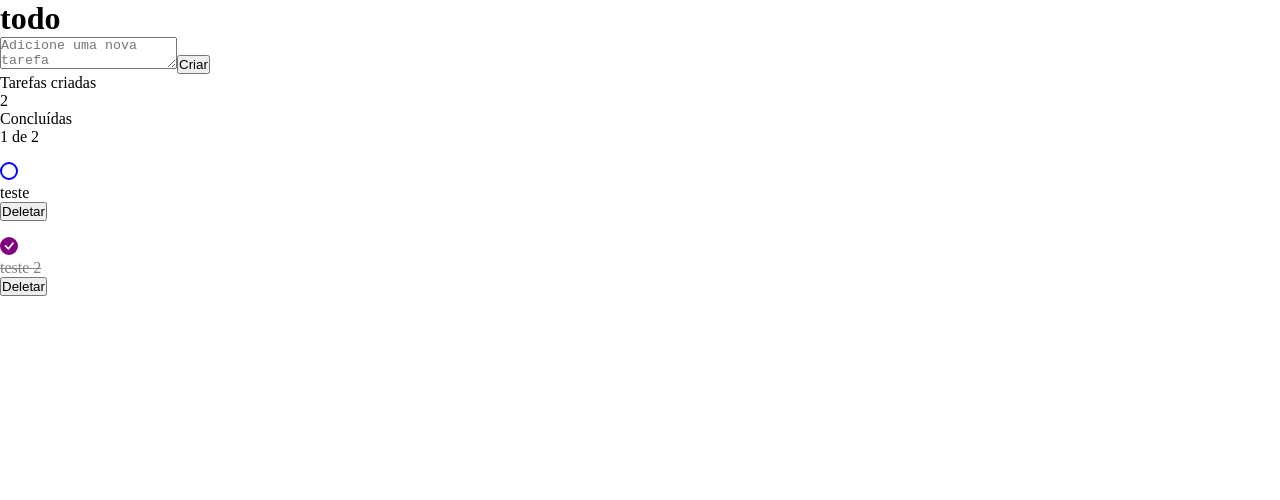
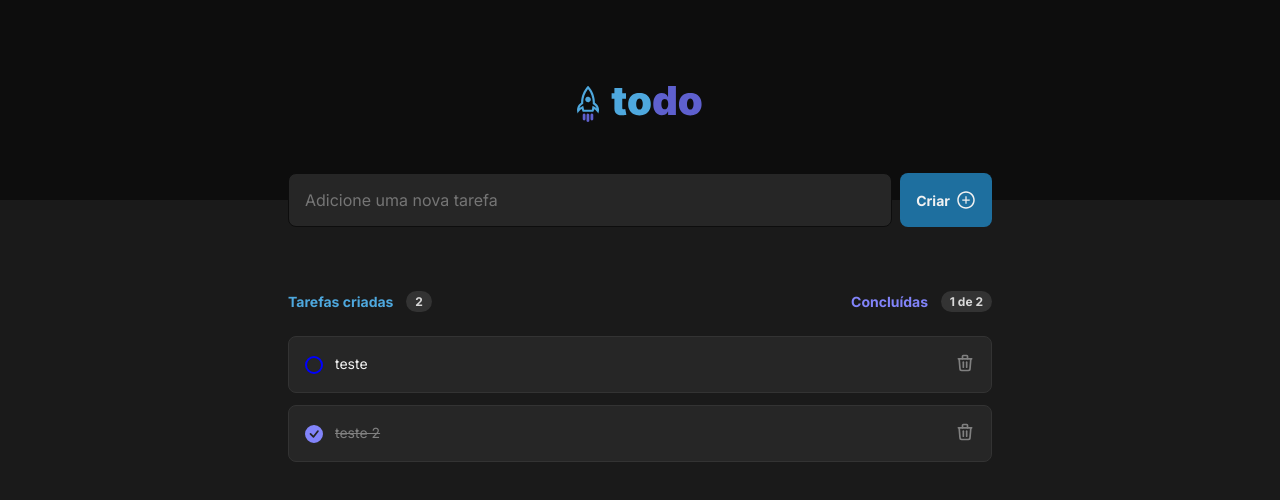
Before and after one commit to luccacodes/desafio-01-todolist, a React (Vite) app: page / in a window 1280 px wide. Shown: the top 500 px of the page. Built offline with nearby package versions, Linux system fonts and the light colour scheme.

Commit message:
[wip] Add styles

```diff
--- a/index.html
+++ b/index.html
@@ -2,7 +2,13 @@
 <html lang="en">
   <head>
     <meta charset="UTF-8" />
+
+    <link rel="preconnect" href="https://fonts.googleapis.com">
+    <link rel="preconnect" href="https://fonts.gstatic.com" crossorigin>
+
     <link rel="icon" type="image/svg+xml" href="/vite.svg" />
+
+    <link href="https://fonts.googleapis.com/css2?family=Inter:wght@400;700&display=swap" rel="stylesheet">
     <meta name="viewport" content="width=device-width, initial-scale=1.0" />
     <title>Vite + React + TS</title>
   </head>
--- a/src/App.tsx
+++ b/src/App.tsx
@@ -2,8 +2,7 @@ import { useState } from 'react';
 import { v4 as uuidv4 } from 'uuid';
 
 import { TaskList } from './components/TaskList';
-import './global.css';
-
+import { Header } from './components/Header';
 export interface ITask {
   id: string;
   title: string;
@@ -56,7 +55,7 @@ function App() {
 
   return (
     <>
-    <h1>todo</h1>
+    <Header />
     <TaskList
       tasks={tasks}
       onAddTask={addTask}
--- /dev/null
+++ b/src/components/Header.module.css
@@ -0,0 +1,8 @@
+.header {
+  background: var(--gray-700);
+  display: flex;
+  align-items: center;
+  justify-content: center;
+  height: 12.5rem;
+  position: relative;
+}
--- /dev/null
+++ b/src/components/Header.tsx
@@ -0,0 +1,10 @@
+import styles from "./Header.module.css";
+import todoLogo from "../assets/todoLogo.svg"
+
+export function Header() {
+  return (
+    <header className={styles.header}>
+      <img src={todoLogo} />
+    </header>
+  )
+}
--- a/src/components/Task.module.css
+++ b/src/components/Task.module.css
@@ -1,3 +1,27 @@
+.task {
+  display: flex;
+  align-items: center;
+  justify-content: space-between;
+  width: 100%;
+  background: var(--gray-500);
+  border: 1px solid var(--gray-400);
+  padding: 1rem;
+  border-radius: 0.5rem;
+  gap: 0.75rem;
+}
+
+.task p {
+  font-size: 0.875rem;
+  line-height: 1.18rem;
+  color: var(--gray-100);
+  margin-right: auto;
+}
+
+p.textCompleted {
+  color: var(--gray-300);
+  text-decoration: line-through;
+}
+
 .checkContainer {
   min-width: 1.125rem;
   height: 1.125rem;
@@ -9,20 +33,17 @@
   width: 100%;
   height: 100%;
   border: 2px solid blue;
-  border-radius: 50%;
+  border-radius: 999px;
 }
 
 .checkContainer svg {
   width: 100%;
   height: 100%;
-  color: purple;
+  color: var(--purple);
 }
 
-.task {
-  margin-top: 1rem;
+.deleteButton {
+  background: none;
+  border: none;
+  color: var(--gray-300);
 }
-
-p.textCompleted {
-  color: gray;
-  text-decoration: line-through;
-}
--- a/src/components/Task.tsx
+++ b/src/components/Task.tsx
@@ -1,7 +1,10 @@
 import { ChangeEvent, FormEvent, useState } from 'react'
 import { ITask } from '../App';
+
 import styles from './Task.module.css'
+
 import { BsFillCheckCircleFill } from 'react-icons/bs'
+import { TbTrash } from 'react-icons/tb'
 
 interface TaskProps {
   task: ITask;
@@ -10,20 +13,15 @@ interface TaskProps {
 }
 
 export function Task({ task, onDeleteTask, onCompleteTask }: TaskProps) {
-  // const [isCompleted, setIsCompleted] = useState(false);
-  // const strikethroughClass = isCompleted ? styles.strikethrough : '';
-
-  // function handleTaskCompleted() {
-  //   setIsCompleted(true);
-  // }
-
   return (
     <div className={styles.task}>
       <button className={styles.checkContainer} onClick={() => onCompleteTask(task.id)}>
         {task.isCompleted ? <BsFillCheckCircleFill /> : <div />}
       </button>
       <p className={task.isCompleted ? styles.textCompleted : ''}>{task.title}</p>
-      <button title="Deletar task" onClick={() => onDeleteTask(task.id)}>Deletar</button>
+      <button className={styles.deleteButton} title="Deletar task" onClick={() => onDeleteTask(task.id)}>
+        <TbTrash size={20} />
+      </button>
     </div>
   )
 }
--- a/src/components/TaskList.module.css
+++ b/src/components/TaskList.module.css
@@ -1,11 +1,94 @@
-.taskList {
-  color: black;
+.mainSection {
+  display: flex;
+  flex-direction: column;
+  justify-content: center;
+  align-items: center;
 }
 
-/* .task {
-  color: red;
-} */
+.newTaskForm {
+  display: flex;
+  justify-content: center;
+  height: 3.375rem;
+  width: 100%;
+  max-width: 46rem;
+  gap: 0.5rem;
+  padding: 0 1rem;
+  margin-top: calc(-3.375rem / 2);
+  z-index: 1;
+}
 
-.strikethrough {
-  text-decoration: line-through;
+.newTaskForm input {
+  flex: 1;
+  height: 100%;
+  color: var(--gray-100);
+  background: var(--gray-500);
+  border: 1px solid var(--gray-700);
+  border-radius: 0.5rem;
+  padding: 0 1rem;
+  font-size: 1rem;
+  /* outline: 0; */
 }
+
+.newTaskForm textarea::placeholder {
+  color: var(--gray-300);
+}
+
+.newTaskForm button {
+  height: 100%;
+  padding: 0 1rem;
+  background: var(--blue-dark);
+  color: var(--gray-100);
+  border: none;
+  border-radius: 0.5rem;
+  display: flex;
+  align-items: center;
+  gap: 0.375rem;
+  font-weight: 700;
+  font-size: 0.875rem;
+}
+
+.tasks {
+  width: 100%;
+  max-width: 46rem;
+  margin: 0 auto;
+  margin-top: 4rem;
+  padding: 0 1rem;
+}
+
+.header {
+  display: flex;
+  align-items: center;
+  justify-content: space-between;
+  margin-bottom: 1.5rem;
+}
+
+.header > div {
+  display: flex;
+  align-items: center;
+  gap: 0.8rem;
+}
+
+.header p {
+  color: var(--blue);
+  font-size: 0.875rem;
+  font-weight: 700;
+}
+
+.header p.textPurple {
+  color: var(--purple);
+}
+
+.header span {
+  background: var(--gray-400);
+  color: var(--gray-200);
+  padding: 3px 9px;
+  border-radius: 999px;
+  font-size: 0.75rem;
+  font-weight: 700;
+}
+
+.taskList {
+  display: flex;
+  flex-direction: column;
+  gap: 0.75rem;
+}
--- a/src/components/TaskList.tsx
+++ b/src/components/TaskList.tsx
@@ -1,7 +1,10 @@
 import { ChangeEvent, FormEvent, useState } from 'react'
 import { ITask } from '../App';
 import { Task } from './Task';
+
 import styles from './TaskList.module.css'
+
+import { AiOutlinePlusCircle } from 'react-icons/ai'
 
 interface TaskProps {
   tasks: ITask[];
@@ -22,31 +25,37 @@ export function TaskList({ tasks, onAddTask, onDeleteTask, onCompleteTask }: Tas
     setNewTaskTitle('');
   }
 
-  function handleNewTaskTitle(event: ChangeEvent<HTMLTextAreaElement>) {
+  function handleNewTaskTitle(event: ChangeEvent<HTMLInputElement>) {
     setNewTaskTitle(event.target.value)
   }
 
   return (
-    <>
-    <form onSubmit={handleSubmit}>
-      <textarea
-        name="task"
+    <section className={styles.mainSection}>
+      <form onSubmit={handleSubmit} className={styles.newTaskForm}>
+        <input
+          type="text"
           placeholder="Adicione uma nova tarefa"
           value={newTaskTitle}
           onChange={handleNewTaskTitle}
         />
-      <button type="submit">Criar</button>
+        <button type="submit">
+          Criar
+          <AiOutlinePlusCircle size={20} />
+        </button>
       </form>
 
+      <section className={styles.tasks}>
+        <header className={styles.header}>
           <div>
             <p>Tarefas criadas</p>
             <span>{tasks.length}</span>
           </div>
 
           <div>
-      <p>Concluídas</p>
+            <p className={styles.textPurple}>Concluídas</p>
             <span>{completedTasks} de {tasks.length}</span>
           </div>
+        </header>
 
         <div className={styles.taskList}>
           {tasks.map(task => (
@@ -67,6 +76,7 @@ export function TaskList({ tasks, onAddTask, onDeleteTask, onCompleteTask }: Tas
             </section>
           )}
         </div>
-    </>
+      </section>
+    </section>
   )
 }
--- a/src/global.css
+++ /dev/null
@@ -1,5 +0,0 @@
-* {
-  margin: 0;
-  padding: 0;
-  box-sizing: border-box;
-}
--- a/src/main.tsx
+++ b/src/main.tsx
@@ -1,6 +1,7 @@
 import React from 'react'
 import ReactDOM from 'react-dom/client'
 import App from './App'
+import './styles/global.css'
 
 ReactDOM.createRoot(document.getElementById('root') as HTMLElement).render(
   <React.StrictMode>
--- /dev/null
+++ b/src/styles/global.css
@@ -0,0 +1,32 @@
+* {
+  margin: 0;
+  padding: 0;
+  box-sizing: border-box;
+  font-family: "Inter", sans-serif;
+}
+
+:root {
+  --gray-100: #f2f2f2;
+  --gray-200: #d9d9d9;
+  --gray-300: #808080;
+  --gray-400: #333333;
+  --gray-500: #262626;
+  --gray-600: #1a1a1a;
+  --gray-700: #0d0d0d;
+  --purple: #8284fa;
+  --purple-dark: #5e60ce;
+  --blue: #4ea8de;
+  --blue-dark: #1e6f9f;
+  --danger: #e25858;
+}
+
+body {
+  background: var(--gray-600);
+  color: var(--gray-100);
+  min-height: 100vh;
+  -webkit-font-smoothing: antialiased;
+}
+
+button {
+  cursor: pointer;
+}
```
Also changed, not shown: src/assets/todoLogo.svg (added). Lines whose indentation alone changed are shown as unchanged.
